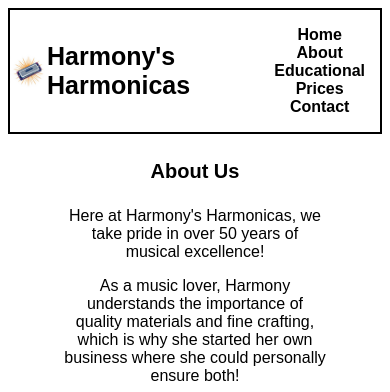
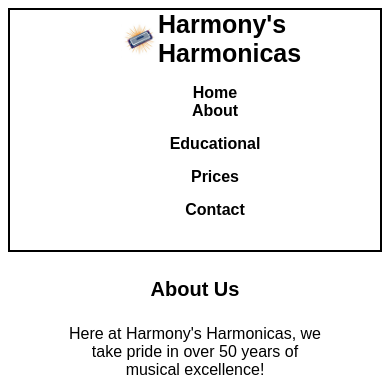
Before and after one commit to mginham/product_landing_page_example, a plain HTML site: page index.html in a window 390 px wide. Shown: the top 392 px of the page. Drawn offline with Linux system fonts and the light colour scheme.

Commit message:
Adjusting navbar

```diff
--- a/styles.css
+++ b/styles.css
@@ -113,11 +113,26 @@ main {
 }
 
 @media screen and (max-width: 640px) {
+
+    #header {
+        flex-direction: column;
+    }
+
+
+    /*TODO: fix the navbar so that everything is evenly spaced out vertically*/
     .nav-bar_list {
         flex-direction: column;
+        justify-content: start;
+        align-items: center;
+    }
+
+    .nav-link {
+        margin: 15px;
     }
 
     .prices_container {
         flex-direction: column;
     }
+
+
 }
```
